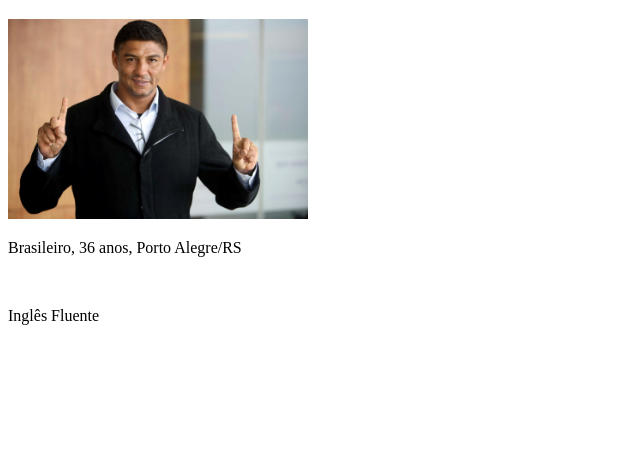
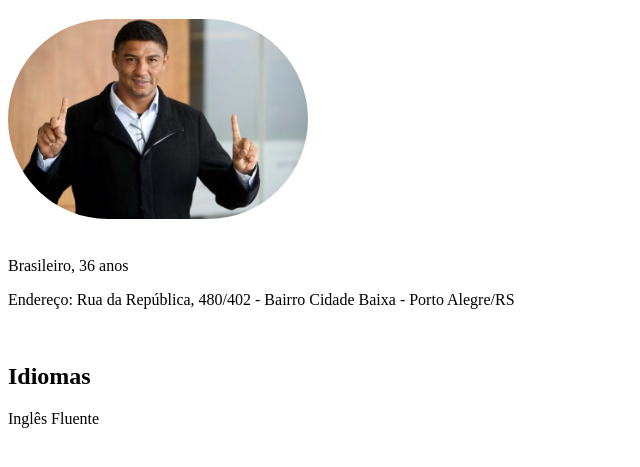
Before and after one commit to leokila/leokila.github.io, a plain HTML site: page index.html in a window 1280 px wide. Shown: the part 61-528 px from the top of the page, without its empty margins (0-640 px from the left). Drawn offline with Linux system fonts and the light colour scheme.

Commit message:
adicionando informacoes e formatacoes

```diff
--- a/index.html
+++ b/index.html
@@ -3,12 +3,22 @@
   <head>
     <meta charset="UTF-8">
     <title>Portfólio Leonardo Kila</title>
+    <style>
+      #jardel {
+        border-radius: 255px;
+
+      }
+    </style>
   </head>
   <body>
     <h1>Leonardo Kila</h1>
-    <img src="image.jpg" id="foto" alt="Minha foto" width="300 px">
-    <p>Brasileiro, 36 anos, Porto Alegre/RS</p><br>
+    <img id="jardel" src="image.jpg" alt="Minha foto" width="300 px" height="200 px">
+    <br><br>
+    <p>Brasileiro, 36 anos</p>
+    <p>Endereço: Rua da República, 480/402 - Bairro Cidade Baixa - Porto Alegre/RS</p>
+  <br>
+    <h2>Idiomas</h2>
     <p>Inglês Fluente</p>
-    <a href="#foto"
+
   </body>
 </html>
```
